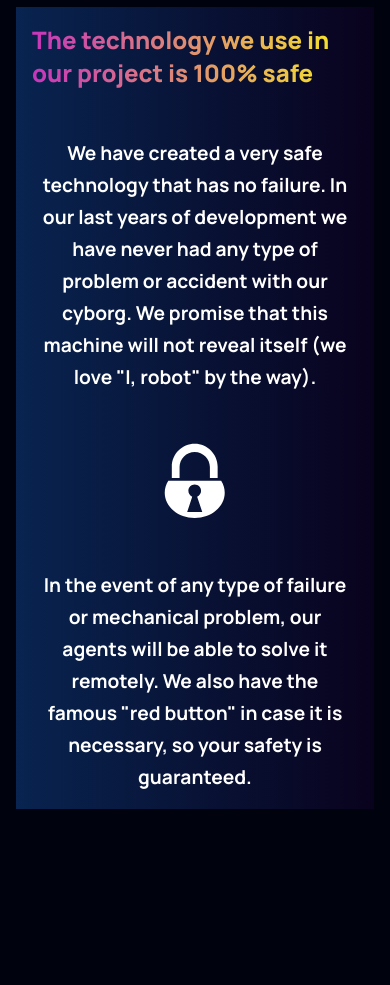
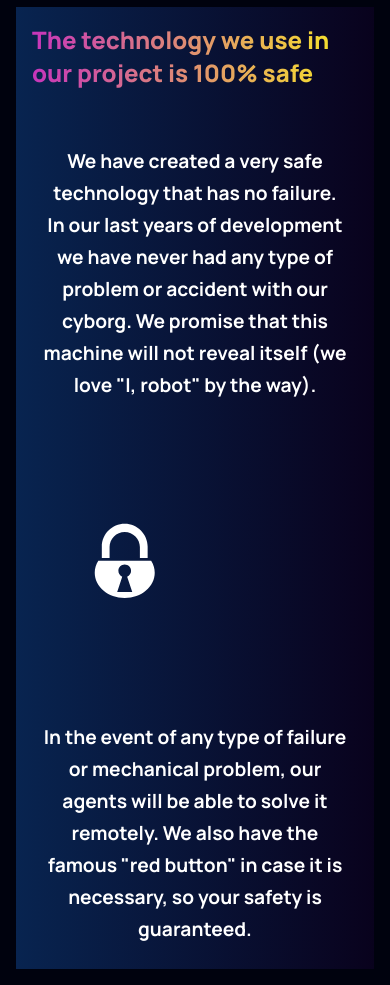
Before and after one commit to LucianoWeb/Technoborg, a React (Vite) app: page / in a window 390 px wide. Shown: the part 3420-4405 px from the top of the page. Before the commit the page ends 4245 px from the top, so only its background shows below. Built offline with nearby package versions, Linux system fonts and the light colour scheme.

Commit message:
finished tech

```diff
--- a/src/components/technologies/Technologies.scss
+++ b/src/components/technologies/Technologies.scss
@@ -7,6 +7,7 @@
     background: linear-gradient(#00020e, #00020e72), url(../../assets/secure.jpg);
     background-position: center;
     background-repeat: no-repeat;
+    background-attachment: fixed;
     background-size: cover;
     margin: 10rem;
     padding: 5rem;
@@ -26,17 +27,17 @@
     }
     div{
         display: flex;
-        gap: 3rem;
-        align-items: center;
+        gap: 7rem;
+
         margin-top: 3rem;
         @media (max-width:1080px) {
         flex-direction: column;
 
         }
        .icon-tech{
-        margin-top: -6.5rem;
+    display: none;
         @media (max-width:1080px) {
-          margin: 0;
+          display: block;
             height: 5rem;
 
         }
@@ -48,9 +49,12 @@
             text-align: center;
             line-height: 2rem;
             color: #1cd3cd;
+            border-right: 2px solid white;
+            padding: .5rem;
             @media (max-width:1080px) {
                 width: 20rem;
                 color: white;
+                border: none;
 
             }
         }
```
